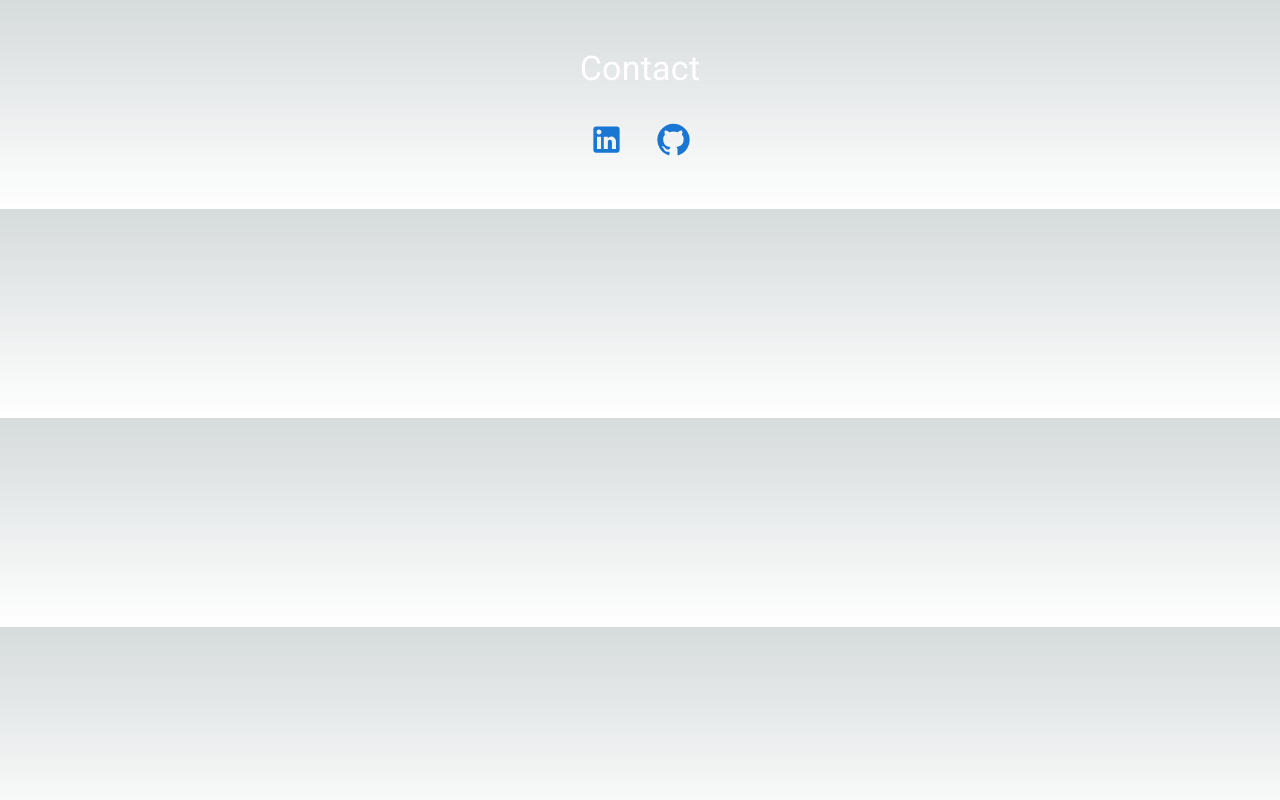
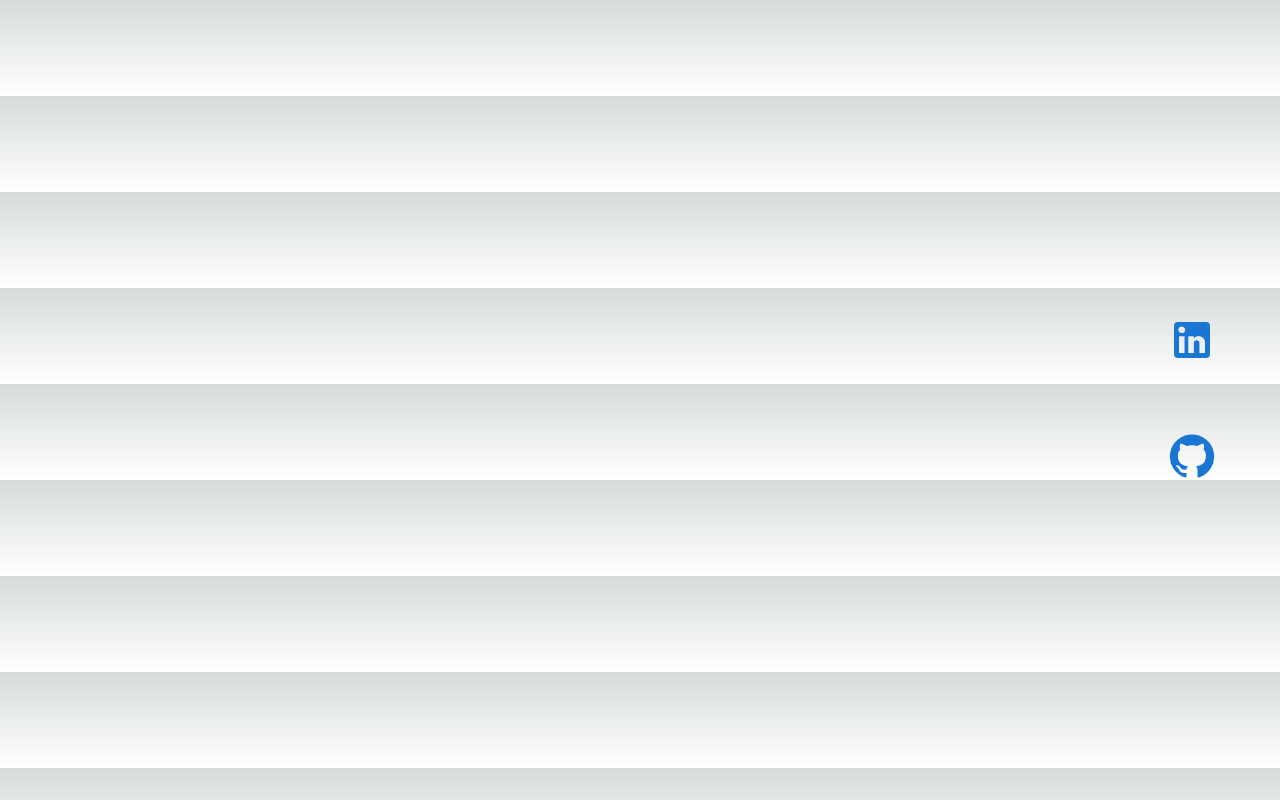
Before and after one commit to michinoins/portfolio, a Next.js app: page /components/ContactSection in a window 1280 px wide. Built offline with nearby package versions, Linux system fonts and the light colour scheme.

Commit message:
fix: project style layout

```diff
--- a/pages/components/ContactSection.tsx
+++ b/pages/components/ContactSection.tsx
@@ -1,29 +1,38 @@
 import React from "react";
-import { Typography, IconButton, Tooltip } from "@mui/material";
+import { Tooltip } from "@mui/material";
 import styled from "@emotion/styled";
-import EmailIcon from "@mui/icons-material/Email";
 import LinkedInIcon from "@mui/icons-material/LinkedIn";
 import GitHubIcon from "@mui/icons-material/GitHub";
-import TwitterIcon from "@mui/icons-material/Twitter";
 import { Link } from "@mui/material";
 
 const Section = styled.section`
   padding: 3rem 0;
 `;
 
-const SectionTitle = styled(Typography)`
-  margin-bottom: 2rem;
-  text-align: center;
-  color: #ffffff;
-`;
-
 const SocialIcons = styled.div`
   display: flex;
-  justify-content: center;
+  flex-direction: column;
+  position: fixed;
+  top: 50%;
+  right: 0;
+  transform: translateY(-50%);
 `;
 
 const SocialIconButton = styled(Link)`
-  margin: 0 1rem;
+  margin: 2rem 4rem;
+  transition: 0.3s;
+
+  &:hover {
+    opacity: 0.7;
+  }
+`;
+
+const StyledLinkedInIcon = styled(LinkedInIcon)`
+  font-size: 3rem;
+`;
+
+const StyledGitHubIcon = styled(GitHubIcon)`
+  font-size: 3rem;
 `;
 
 interface ContactSectionProps {
@@ -33,14 +42,13 @@ interface ContactSectionProps {
 const ContactSection: React.FC<ContactSectionProps> = ({ id }) => {
   return (
     <Section id={id}>
-      <SectionTitle variant="h4">Contact</SectionTitle>
       <SocialIcons>
         <Tooltip title="LinkedIn">
           <SocialIconButton
             href="https://www.linkedin.com/in/ichinomikiya/"
             target="_blank"
           >
-            <LinkedInIcon fontSize="large" />
+            <StyledLinkedInIcon />
           </SocialIconButton>
         </Tooltip>
         <Tooltip title="GitHub">
@@ -48,7 +56,7 @@ const ContactSection: React.FC<ContactSectionProps> = ({ id }) => {
             href="https://github.com/michinoins"
             target="_blank"
           >
-            <GitHubIcon fontSize="large" />
+            <StyledGitHubIcon />
           </SocialIconButton>
         </Tooltip>
       </SocialIcons>
```
Also changed, not shown: pages/components/ProjectSection.tsx (+1 -10 lines).
